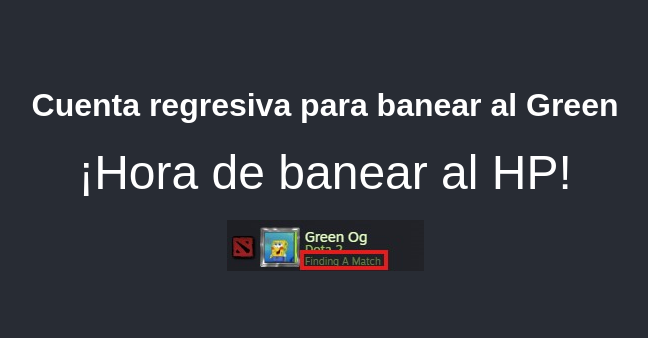
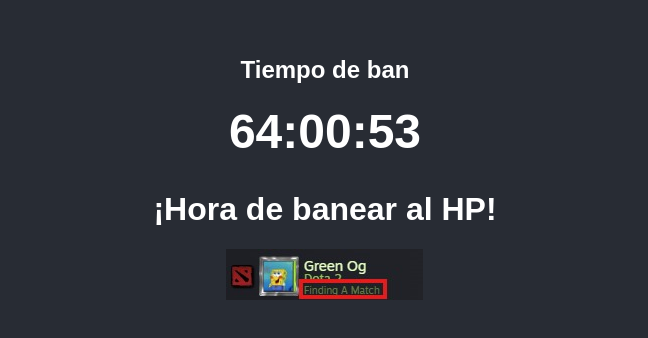
Before and after one commit to betoksoft/banear-al-green, a plain HTML site: page index.html in a window 1280 px wide. Shown: the part 240-578 px from the top of the page, without its empty margins (315-963 px from the left). Drawn offline with Linux system fonts and the light colour scheme.

Commit message:
agregando tiempo de baneo

```diff
--- a/index.html
+++ b/index.html
@@ -31,36 +31,73 @@
 </head>
 <body>
     <div>
-        <h1>Cuenta regresiva para banear al Green</h1>
-        <div id="countdown">00:00:00</div>
+        <h2 id="title"></h2>
+        <h1 id="countdown"></h1>
+        <h1 id="message"></h1>
         <img id="image" src="greenog.jpeg" alt="Description of image">
     </div>
 
     <script>
-        function updateCountdown() {
-            const now = new Date();
-            const targetDate = new Date(2024, 9, 1, 0, 0, 0); // October 1, 2024 at midnight
-            const remainingTime = targetDate - now;
+        const countdown = (() => {
+            const title1 = "Cuenta regresiva para banear al Green"
+            const title2 = "Tiempo de ban"
+            const countdownElement = document.getElementById("countdown")
+            const messageElement = document.getElementById("message")
+            const titleElement = document.getElementById("title")
+            const imageElement = document.getElementById("image")
+            let countdownInterval = null
+            let targetDate = null
+            let nextDateMessage = null
 
-            if (remainingTime < 0) {
-                clearInterval(interval);
-                document.getElementById('countdown').textContent = "¡Hora de banear al HP!";
-                document.getElementById('image').style.display = "block";
-                return;
+            const onTick = () => {
+                const distance = targetDate - new Date().getTime()
+
+                const hours = Math.floor(distance / 36e5)
+                const minutes = Math.floor((distance % (1000 * 60 * 60)) / (1000 * 60))
+                const seconds = Math.floor((distance % (1000 * 60)) / 1000)
+
+                countdownElement.innerHTML = hours +
+                    ":" + String(minutes).padStart(2, "0") +
+                    ":" + String(seconds).padStart(2, "0")
+
+                if (distance >= 0) return
+
+                stopCountdown()
+                messageElement.innerHTML = "¡Hora de banear al HP!"
+                titleElement.innerHTML = title2
+                imageElement.style.display = "block"
+
+                if (nextDateMessage) {
+                    startCountdown(nextDateMessage, null)
+                    return
+                }
+
+                titleElement.innerHTML = title1
             }
 
-            const hours = Math.floor((remainingTime % (1000 * 60 * 60 * 24)) / (1000 * 60 * 60));
-            const minutes = Math.floor((remainingTime % (1000 * 60 * 60)) / (1000 * 60));
-            const seconds = Math.floor((remainingTime % (1000 * 60)) / 1000);
+            const startCountdown = (_targetDate, _nextDateMessage) => {
+                targetDate = _targetDate
+                nextDateMessage = _nextDateMessage
+                countdownInterval = setInterval(onTick, 1000)
+            }
 
-            document.getElementById('countdown').textContent =
-                String(hours).padStart(2, '0') + ":" +
-                String(minutes).padStart(2, '0') + ":" +
-                String(seconds).padStart(2, '0');
-        }
+            const stopCountdown = () => {
+                clearInterval(countdownInterval)
+                countdownInterval = null
+                countdownElement.innerHTML = ""
+            }
 
-        const interval = setInterval(updateCountdown, 1000);
-        updateCountdown();
+            titleElement.innerHTML = title1
+            return {
+                startCountdown: startCountdown
+            }
+        })();
+
+        const october3rd = new Date("October 2, 2024 00:00:00").getTime()
+        const october4th = new Date("October 5, 2024 00:00:00").getTime()
+
+        countdown.startCountdown(october3rd, october4th);
+    </script>
     </script>
 </body>
 </html>
```
